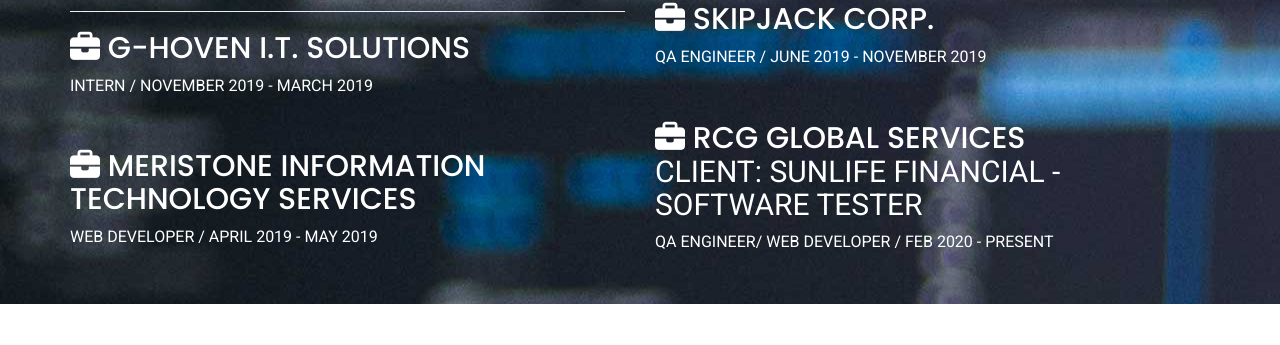
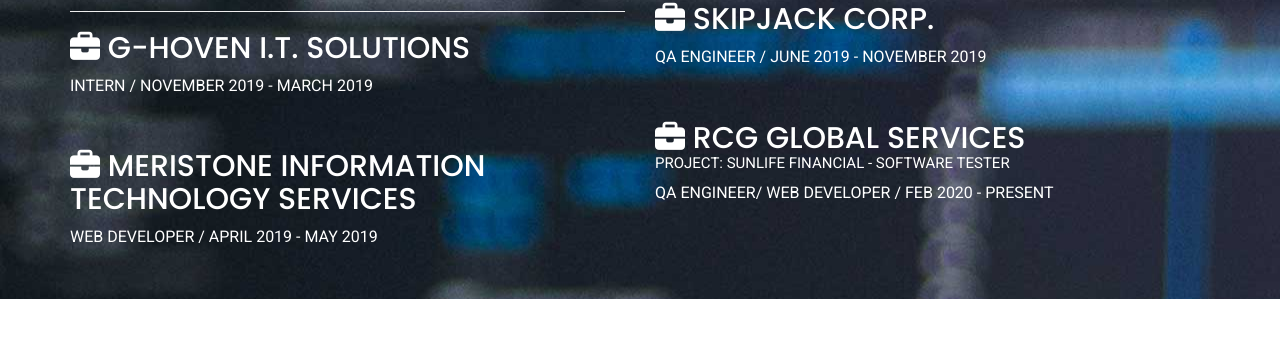
Before and after one commit to marcreginald/marcreginald-portfolio, a plain HTML site: page index.html in a window 1280 px wide. Shown: the part 1562-1907 px from the top of the page. Drawn offline with nearby package versions, Linux system fonts and the light colour scheme; files whose address does not match are found by name.

Commit message:
update client to project in class exp-right 4

```diff
--- a/index.html
+++ b/index.html
@@ -283,7 +283,7 @@
                     <br />
                     <div class="exp-right4">
                         <h2 style=" text-transform: uppercase;"><i class="fas fa-briefcase"></i> RCG Global Services
-                            <p>Client: Sunlife Financial - Software Tester</p>
+                            <p style="font-size: 15px;">Project: Sunlife Financial - Software Tester</p>
                         </h2>
                         <p style=" text-transform: uppercase;">qa engineer/ web developer / feb 2020 - present</p>
                     </div>
```
